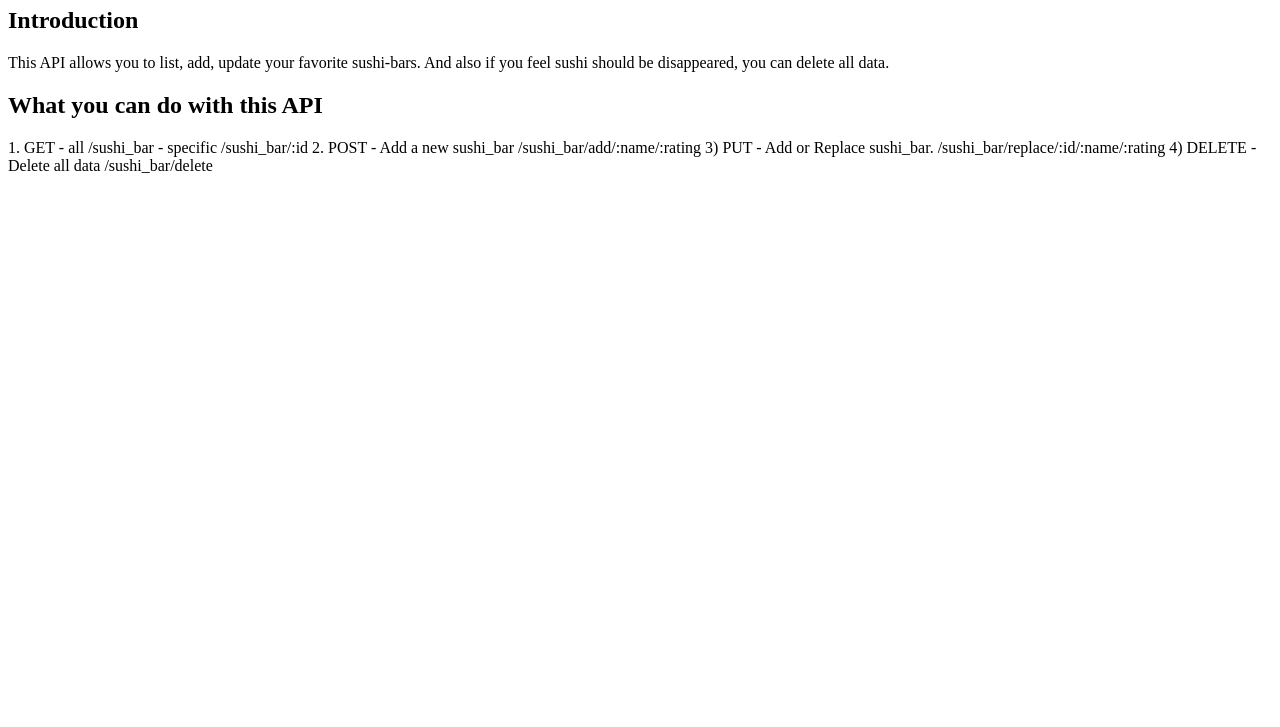
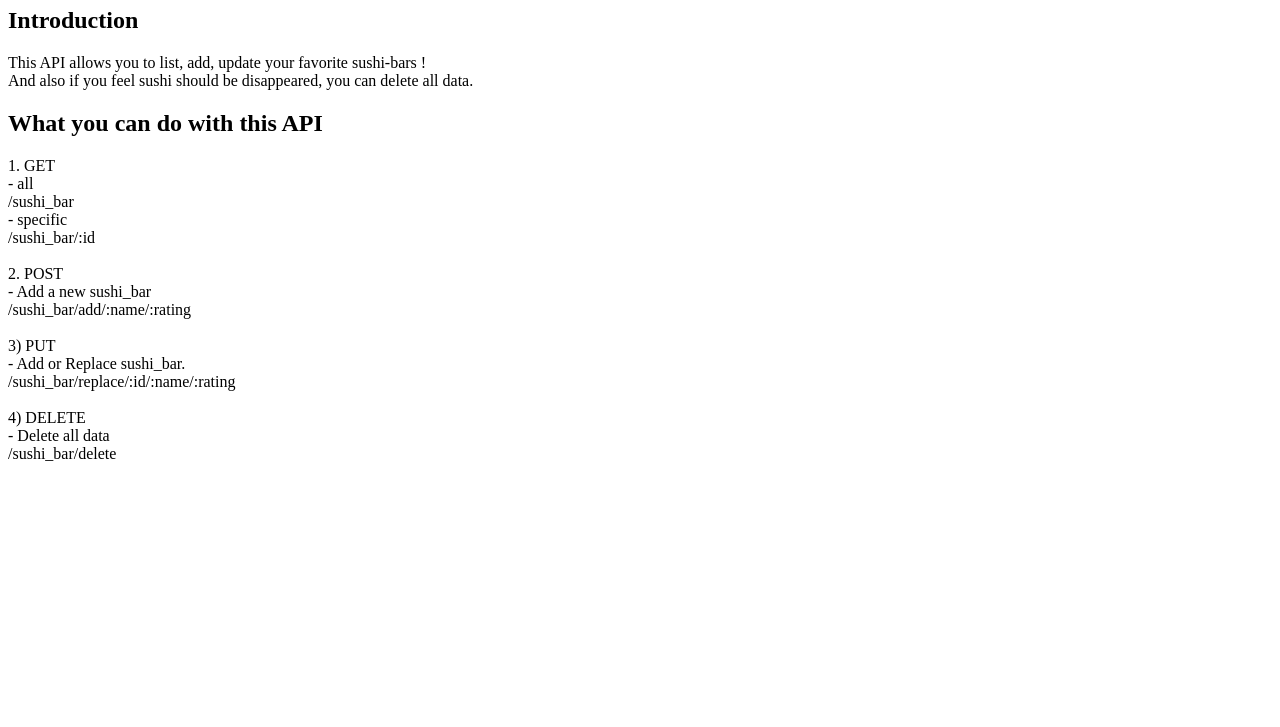
Before and after one commit to egurinko/Sushi-Log, a website: page public/index.html in a window 1280 px wide. Shown: the part 73-800 px from the top of the page. Drawn offline with Linux system fonts and the light colour scheme.

Commit message:
For heroku

```diff
--- a/public/index.html
+++ b/public/index.html
@@ -11,30 +11,33 @@
 <body>
     <h1>SUSHI LOG!</h1>
     <h2>Introduction</h2>
-    <p>This API allows you to list, add, update your favorite sushi-bars. And also if you feel sushi should be
-        disappeared, you can delete all data.</p>
+    <p>This API allows you to list, add, update your favorite sushi-bars !<br>
+        And also if you feel sushi should be disappeared, you can delete all data.</p>
     <h2>What you can do with this API</h2>
     <p>
-        1. GET
+        1. GET<br>
 
-        - all
-        /sushi_bar
-        - specific
-        /sushi_bar/:id
+        - all<br>
+        /sushi_bar<br>
+        - specific<br>
+        /sushi_bar/:id<br>
+        <br>
 
-        2. POST
+        2. POST<br>
 
-        - Add a new sushi_bar
-        /sushi_bar/add/:name/:rating
+        - Add a new sushi_bar<br>
+        /sushi_bar/add/:name/:rating<br>
+        <br>
 
-        3) PUT
+        3) PUT<br>
 
-        - Add or Replace sushi_bar.
-        /sushi_bar/replace/:id/:name/:rating
+        - Add or Replace sushi_bar.<br>
+        /sushi_bar/replace/:id/:name/:rating<br>
+        <br>
 
-        4) DELETE
-        - Delete all data
-        /sushi_bar/delete
+        4) DELETE<br>
+        - Delete all data<br>
+        /sushi_bar/delete<br>
     </p>
 
 </body>
```
Also changed, not shown: 1 other file.
